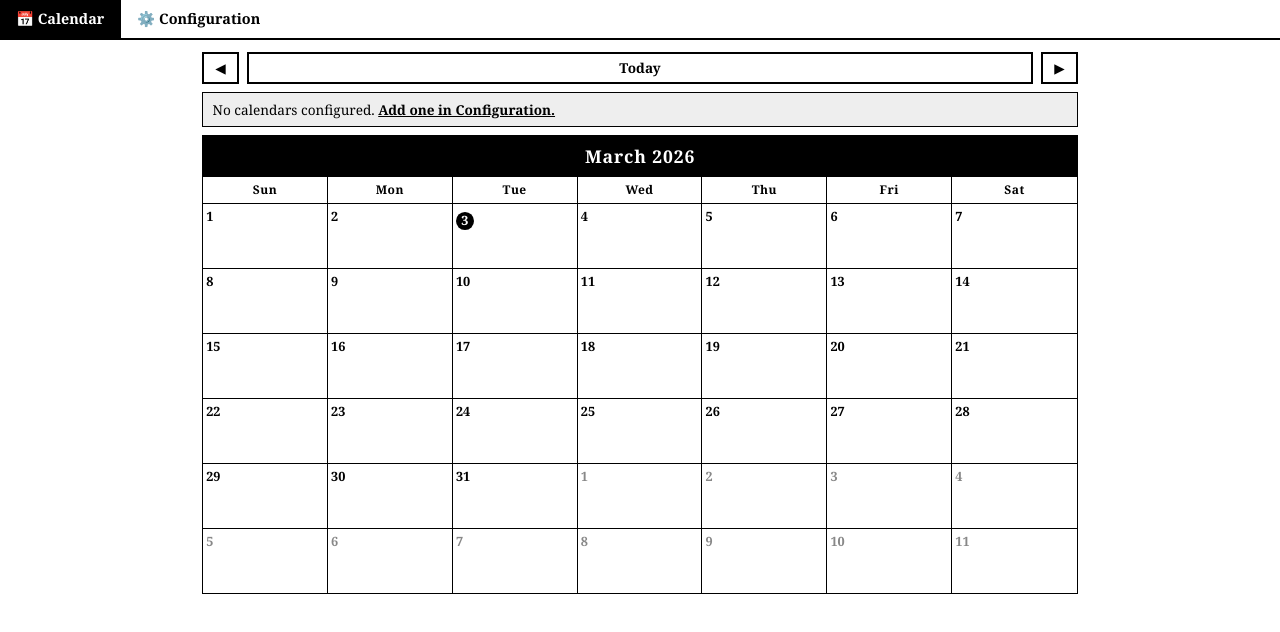
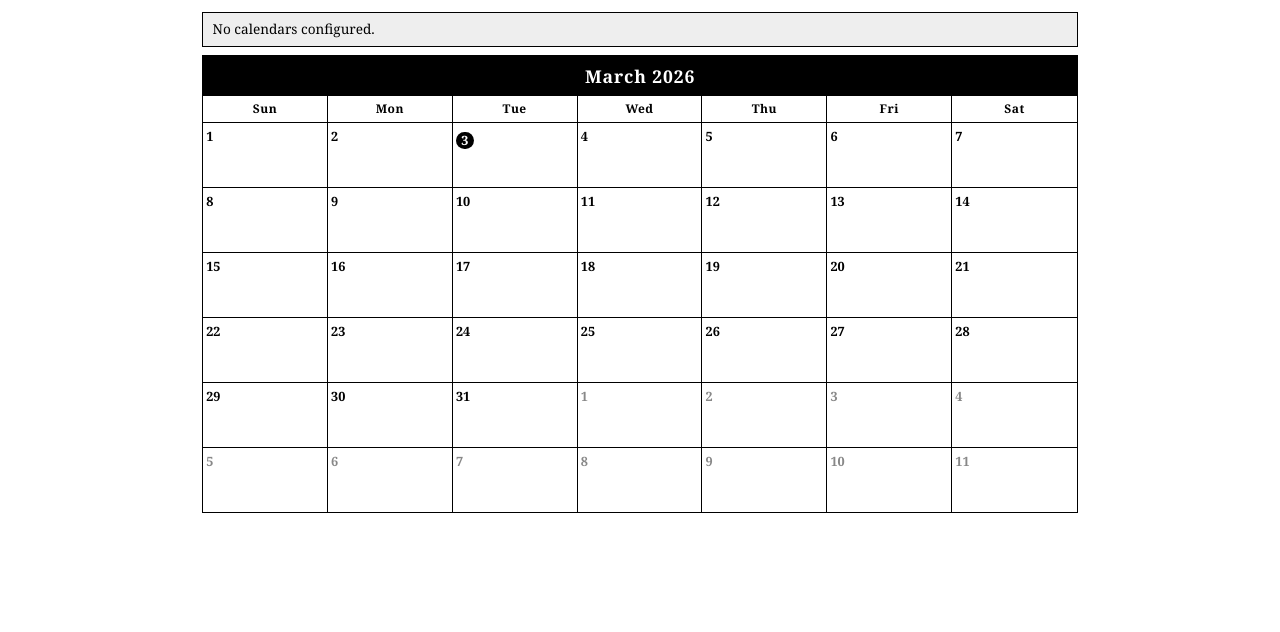
Before and after one commit to cbulock/calendar, a Vue app: page /#/calendar in a window 1280 px wide. Shown: the top 632 px of the page. Built offline with nearby package versions, Linux system fonts and the light colour scheme.

Commit message:
Make calendar display static and non-interactive
Co-authored-by: cbulock <176519+cbulock@users.noreply.github.com>

```diff
--- a/src/App.vue
+++ b/src/App.vue
@@ -1,18 +1,5 @@
-<script setup>
-import { useRoute } from 'vue-router'
-const route = useRoute()
-</script>
-
 <template>
   <div class="app">
-    <nav class="app-nav" aria-label="Main navigation">
-      <router-link to="/calendar" class="nav-link" :class="{ 'nav-link--active': route.name === 'calendar' }">
-        📅 Calendar
-      </router-link>
-      <router-link to="/config" class="nav-link" :class="{ 'nav-link--active': route.name === 'config' }">
-        ⚙️ Configuration
-      </router-link>
-    </nav>
     <main class="app-main">
       <router-view />
     </main>
@@ -26,30 +13,6 @@ const route = useRoute()
   min-height: 100vh;
 }
 
-.app-nav {
-  display: flex;
-  border-bottom: 2px solid #000;
-  background: #fff;
-}
-
-.nav-link {
-  padding: 0.5rem 1rem;
-  text-decoration: none;
-  color: #000;
-  font-weight: bold;
-  font-size: 0.9rem;
-  border-right: 1px solid #000;
-}
-
-.nav-link:last-child {
-  border-right: none;
-}
-
-.nav-link--active {
-  background: #000;
-  color: #fff;
-}
-
 .app-main {
   flex: 1;
   padding: 0.75rem;
--- a/src/components/CalendarGrid.vue
+++ b/src/components/CalendarGrid.vue
@@ -15,8 +15,6 @@ const props = defineProps({
     default: () => [],
   },
 })
-
-const emit = defineEmits(['select-day'])
 
 const DAYS = ['Sun', 'Mon', 'Tue', 'Wed', 'Thu', 'Fri', 'Sat']
 
@@ -123,12 +121,7 @@ function isToday(date) {
             'day-cell--today': cell.isCurrentMonth && isToday(cell.date),
             'day-cell--has-events': cell.events.length > 0,
           }"
-          role="button"
-          tabindex="0"
-          :aria-label="`Select ${cell.date.toDateString()}`"
-          @click="emit('select-day', cell.date)"
-          @keydown.enter.prevent="emit('select-day', cell.date)"
-          @keydown.space.prevent="emit('select-day', cell.date)"
+          :aria-label="cell.date.toDateString()"
         >
           <span class="day-number">{{ cell.date.getDate() }}</span>
           <ul v-if="cell.events.length > 0" class="event-list">
@@ -205,7 +198,6 @@ function isToday(date) {
   min-height: 4rem;
   border-right: 1px solid #000;
   padding: 0.2rem;
-  cursor: pointer;
   overflow: hidden;
 }
 
--- a/src/views/CalendarView.vue
+++ b/src/views/CalendarView.vue
@@ -1,92 +1,27 @@
 <script setup>
-import { ref, computed, onMounted, watch } from 'vue'
+import { computed, onMounted } from 'vue'
 import CalendarGrid from '../components/CalendarGrid.vue'
-import EventItem from '../components/EventItem.vue'
 import { useCalendar } from '../composables/useCalendar.js'
 
 const { events, loading, error, fetchEvents, enabledSources } = useCalendar()
 
-// Current month/year displayed
+// Always display the current month
 const today = new Date()
-const currentYear = ref(today.getFullYear())
-const currentMonth = ref(today.getMonth())
+const currentYear = today.getFullYear()
+const currentMonth = today.getMonth()
 
-// Selected day for event list panel
-const selectedDate = ref(null)
-
-const monthStart = computed(() => new Date(currentYear.value, currentMonth.value, 1))
-const monthEnd = computed(() => new Date(currentYear.value, currentMonth.value + 1, 0, 23, 59, 59))
-
-// Events for the selected day
-const selectedDayEvents = computed(() => {
-  if (!selectedDate.value) return []
-  const d = selectedDate.value
-  const dayStart = new Date(d.getFullYear(), d.getMonth(), d.getDate())
-  const dayEnd = new Date(d.getFullYear(), d.getMonth(), d.getDate() + 1)
-
-  return events.value.filter((e) => {
-    const evtStart = new Date(e.start)
-    const evtEnd = e.end ? new Date(e.end) : evtStart
-    // Include events whose [start, end) range overlaps the selected day
-    return evtStart < dayEnd && evtEnd > dayStart
-  })
-})
-
-function prevMonth() {
-  if (currentMonth.value === 0) {
-    currentMonth.value = 11
-    currentYear.value--
-  } else {
-    currentMonth.value--
-  }
-}
-
-function nextMonth() {
-  if (currentMonth.value === 11) {
-    currentMonth.value = 0
-    currentYear.value++
-  } else {
-    currentMonth.value++
-  }
-}
-
-function goToToday() {
-  const now = new Date()
-  currentYear.value = now.getFullYear()
-  currentMonth.value = now.getMonth()
-}
-
-function handleDaySelect(date) {
-  selectedDate.value = date
-}
+const monthStart = computed(() => new Date(currentYear, currentMonth, 1))
+const monthEnd = computed(() => new Date(currentYear, currentMonth + 1, 0, 23, 59, 59))
 
 async function loadEvents() {
   await fetchEvents(monthStart.value, monthEnd.value)
 }
 
 onMounted(loadEvents)
-
-watch([currentYear, currentMonth], loadEvents)
-
-function formatSelectedDate(date) {
-  if (!date) return ''
-  return date.toLocaleDateString('default', {
-    weekday: 'long',
-    month: 'long',
-    day: 'numeric',
-    year: 'numeric',
-  })
-}
 </script>
 
 <template>
   <div class="calendar-view">
-    <div class="calendar-view__toolbar">
-      <button class="btn" @click="prevMonth" aria-label="Previous month">◀</button>
-      <button class="btn btn--today" @click="goToToday">Today</button>
-      <button class="btn" @click="nextMonth" aria-label="Next month">▶</button>
-    </div>
-
     <div v-if="loading" class="status-bar" role="status">Loading events…</div>
     <div v-if="error" class="status-bar status-bar--error" role="alert">
       <strong>Some calendars failed to load:</strong>
@@ -94,30 +29,13 @@ function formatSelectedDate(date) {
     </div>
     <div v-if="enabledSources.length === 0" class="status-bar">
       No calendars configured.
-      <router-link to="/config">Add one in Configuration.</router-link>
     </div>
 
     <CalendarGrid
       :year="currentYear"
       :month="currentMonth"
       :events="events"
-      @select-day="handleDaySelect"
     />
-
-    <div v-if="selectedDate" class="day-panel">
-      <div class="day-panel__header">
-        {{ formatSelectedDate(selectedDate) }}
-        <button class="btn day-panel__close" @click="selectedDate = null" aria-label="Close">✕</button>
-      </div>
-      <div class="day-panel__body">
-        <p v-if="selectedDayEvents.length === 0" class="day-panel__empty">No events this day.</p>
-        <EventItem
-          v-for="event in selectedDayEvents"
-          :key="event.id"
-          :event="event"
-        />
-      </div>
-    </div>
   </div>
 </template>
 
@@ -126,32 +44,6 @@ function formatSelectedDate(date) {
   display: flex;
   flex-direction: column;
   gap: 0.5rem;
-}
-
-.calendar-view__toolbar {
-  display: flex;
-  gap: 0.5rem;
-  align-items: center;
-}
-
-.btn {
-  padding: 0.3rem 0.7rem;
-  border: 2px solid #000;
-  background: #fff;
-  color: #000;
-  cursor: pointer;
-  font-size: 0.85rem;
-  font-family: inherit;
-  font-weight: bold;
-}
-
-.btn:hover {
-  background: #000;
-  color: #fff;
-}
-
-.btn--today {
-  flex: 1;
 }
 
 .status-bar {
@@ -171,42 +63,4 @@ function formatSelectedDate(date) {
   font-size: 0.75rem;
   white-space: pre-wrap;
 }
-
-.day-panel {
-  border: 1px solid #000;
-}
-
-.day-panel__header {
-  display: flex;
-  align-items: center;
-  justify-content: space-between;
-  padding: 0.4rem 0.6rem;
-  background: #000;
-  color: #fff;
-  font-weight: bold;
-  font-size: 0.9rem;
-}
-
-.day-panel__close {
-  background: transparent;
-  color: #fff;
-  border-color: #fff;
-  padding: 0.1rem 0.4rem;
-  font-size: 0.8rem;
-}
-
-.day-panel__close:hover {
-  background: #fff;
-  color: #000;
-}
-
-.day-panel__body {
-  padding: 0.5rem;
-}
-
-.day-panel__empty {
-  font-size: 0.85rem;
-  color: #555;
-  margin: 0;
-}
 </style>
```
